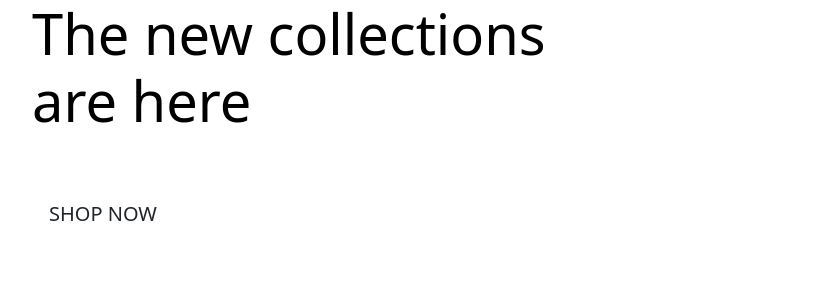
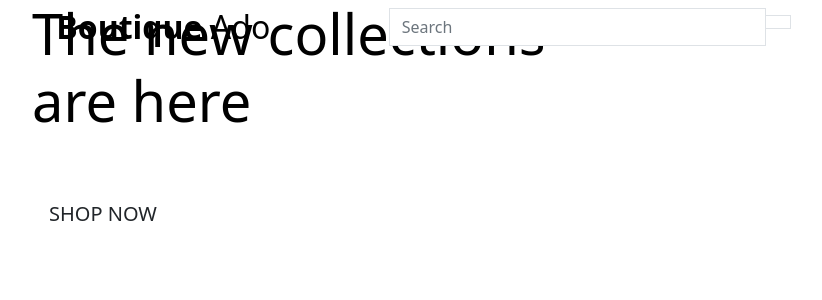
Before and after one commit to futhimhlas/boutique_ado_vF, a Django app: page / in a window 1280 px wide. Shown: the top 300 px of the page, without its empty margins (50-872 px from the left). Run offline with Django 3.2, Linux system fonts and the light colour scheme.

Commit message:
Added homepage content

```diff
--- a/templates/base.html
+++ b/templates/base.html
@@ -38,7 +38,35 @@
 </head>
 
 <body>
-    <header class="container-fluid fixed-top"></header>
+    <header class="container-fluid fixed-top">
+        <div class="row">
+            <div class="col-12 col-lg-4 my-auto py-1 py-lg-0 text-center text-lg-left">
+                <a href="{% url 'home' %}" class="nav-link main-logo-link">
+                    <h2 class="logo-font text-black my-0"><strong>Boutique</strong> Ado</h2>
+                </a>
+            </div>
+            <div class="col-12 col-lg-4 my-auto py-1 py-lg-0">
+                <form method="GET" action="">
+                    <div class="input-group w-100">
+                        <input type="text" class="form-control border border-black rounded-0" name="q" placeholder="Search">
+                        <div class="input-group-append">
+                            <button class="form-contorl btn btn-black border border-black rounded-0" type="sumbit">
+                                <span class="icon">
+                                    <i class="fas fa-search"></i>
+                                </span>
+                            </button>
+                        </div>
+                    </div>
+                </form>
+            </div>
+            <div class="col-12 col-lg-4 my-auto py-1 py-lg-0">
+                <ul class="list-inline list-unstyled text-center text-lg-right my-0">
+                    <li class="list-inline-item dropdown"></li>
+                    <li class="list-inline-item"></li>
+                </ul>
+            </div>
+        </div>
+    </header>
 
     {% if messages %}
     <div class="message-container"></div>
```
